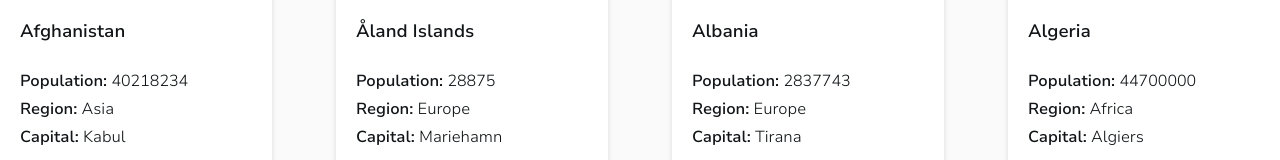
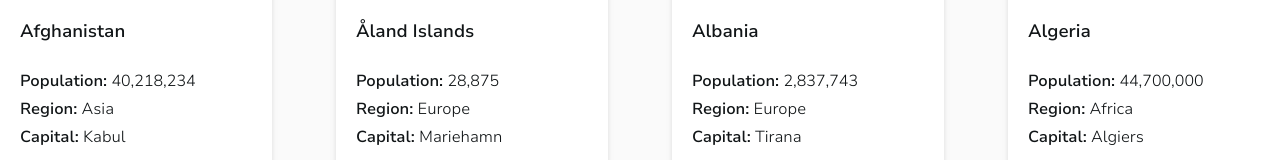
Before and after one commit to payman-hoseini/rest-country, a Next.js app: page / in a window 1280 px wide. Shown: the part 403-563 px from the top of the page. Built offline with nearby package versions, Linux system fonts and the light colour scheme.

Commit message:
seprate population number

```diff
--- a/src/app/[country]/page.tsx
+++ b/src/app/[country]/page.tsx
@@ -2,6 +2,7 @@ import { promises as fs } from 'fs';
 import Country from '../components/country';
 import Link from 'next/link';
 import Image from 'next/image';
+import { separate } from '../components/shared/seprate';
 
 export default async function CountryPage({ params } : { params : Promise<{ country: string }> }){
      const file = await fs.readFile(process.cwd() + '/src/app/data.json' , 'utf8')
@@ -46,7 +47,7 @@ export default async function CountryPage({ params } : { params : Promise<{ coun
                                    <div className='mt-8 font-semibold flex'>
                                         <div className='space-y-2'>
                                              <p>Native Name: <span className='font-light'>{countryInfo?.nativeName}</span></p>
-                                             <p>Population: <span className='font-light'>{countryInfo?.population}</span></p>
+                                             <p>Population: <span className='font-light'>{separate(countryInfo?.population)}</span></p>
                                              <p>Region: <span className='font-light'>{countryInfo?.region}</span></p>
                                              <p>Sub Region: <span className='font-light'>{countryInfo?.subregion}</span></p>
                                              <p>Capital: <span className='font-light'>{countryInfo.capital==undefined ? "No Capital" : countryInfo?.capital}</span></p>
--- a/src/app/components/countryList.tsx
+++ b/src/app/components/countryList.tsx
@@ -3,6 +3,7 @@ import Country from "./country";
 import Image from 'next/image';
 import Link from 'next/link';
 import { useRef, useState } from "react";
+import { separate } from "./shared/seprate";
 
 export default function CountryList({ countries } : {countries : Country[]}){
     const inputRef = useRef(null)
@@ -18,7 +19,8 @@ export default function CountryList({ countries } : {countries : Country[]}){
         }
 
     })
-    console.log(findCountry)
+
+
     return(
         <>
             <div className='flex justify-between font-Nunito'>
@@ -49,7 +51,7 @@ export default function CountryList({ countries } : {countries : Country[]}){
                     </div>
                     <div className='pb-5 px-5 text-text space-y-1'>
                       <p className='font-semibold py-5 text-lg'>{country.name}</p>
-                      <p className='font-semibold'>Population:<span className='font-light'> {country.population}</span></p>
+                      <p className='font-semibold'>Population:<span className='font-light'> {separate(country.population)}</span></p>
                       <p className='font-semibold'>Region:<span className='font-light'> {country.region}</span></p>
                       <p className='font-semibold'>Capital:<span className='font-light'> {country.capital==undefined ? "No Capital"  : country.capital}</span></p>
                     </div>
@@ -63,7 +65,7 @@ export default function CountryList({ countries } : {countries : Country[]}){
                         </div>
                         <div className='pb-5 px-5 text-text space-y-1'>
                         <p className='font-semibold py-5 text-lg'>{findCountry?.name}</p>
-                        <p className='font-semibold'>Population:<span className='font-light'> {findCountry?.population}</span></p>
+                        <p className='font-semibold'>Population:<span className='font-light'> {separate(findCountry?.population)}</span></p>
                         <p className='font-semibold'>Region:<span className='font-light'> {findCountry?.region}</span></p>
                         <p className='font-semibold'>Capital:<span className='font-light'> {findCountry?.capital==undefined ? "No Capital"  : findCountry?.capital}</span></p>
                         </div>
--- /dev/null
+++ b/src/app/components/shared/seprate.ts
@@ -0,0 +1,13 @@
+export function separate(number : number)
+    {
+        let numberVal = String(number)
+        numberVal+= '';
+        numberVal= numberVal.replace(',', '');
+        let x = numberVal.split('.');
+        let y = x[0];
+        let z= x.length > 1 ? '.' + x[1] : '';
+        var rgx = /(\d+)(\d{3})/;
+        while (rgx.test(y))
+        y= y.replace(rgx, '$1' + ',' + '$2');
+        return y+ z;
+    }
--- a/src/app/page.tsx
+++ b/src/app/page.tsx
@@ -19,7 +19,7 @@ export default async function Home() {
           </div>
         </div>
       </div> */}
-      <main className=' bg-background  pt-10 h-screen'>
+      <main className=' bg-background  pt-10'>
           <div className='container mx-auto'>
             <CountryList countries={countries}/>
           </div>
```
